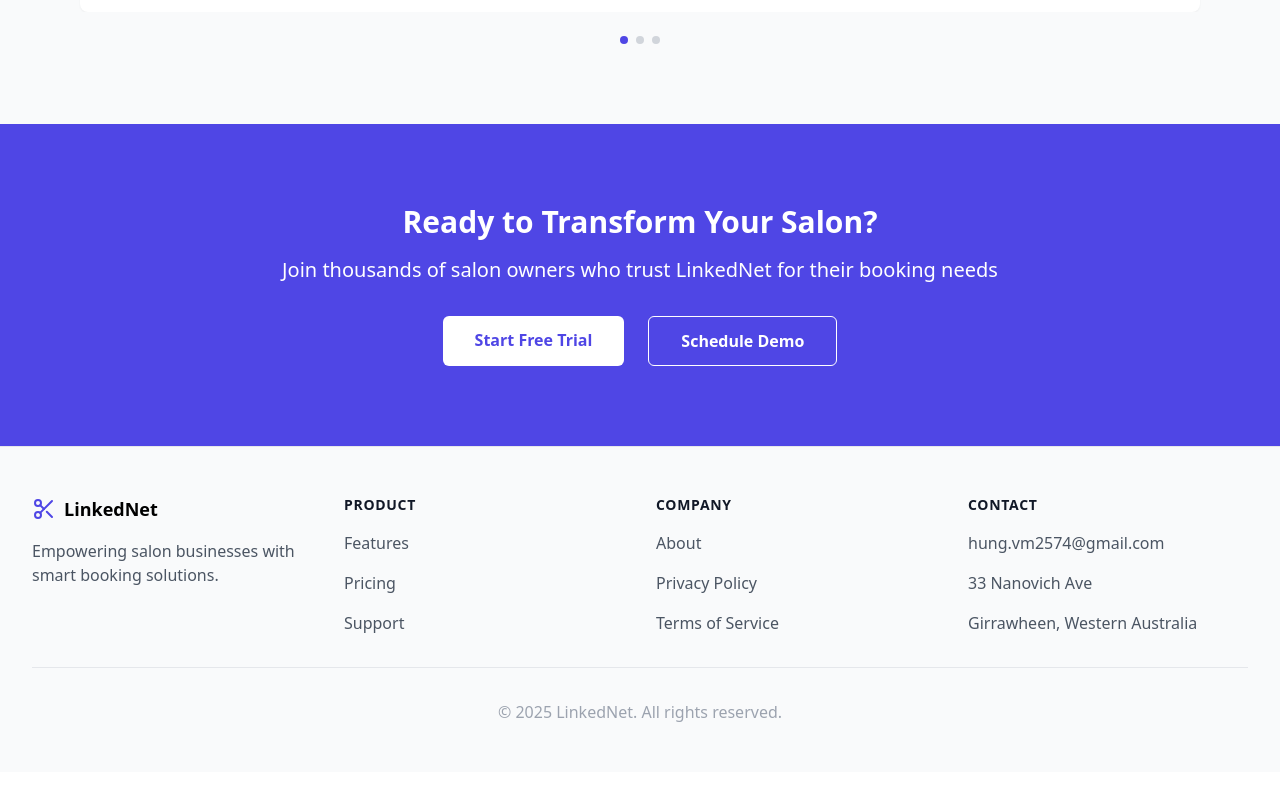
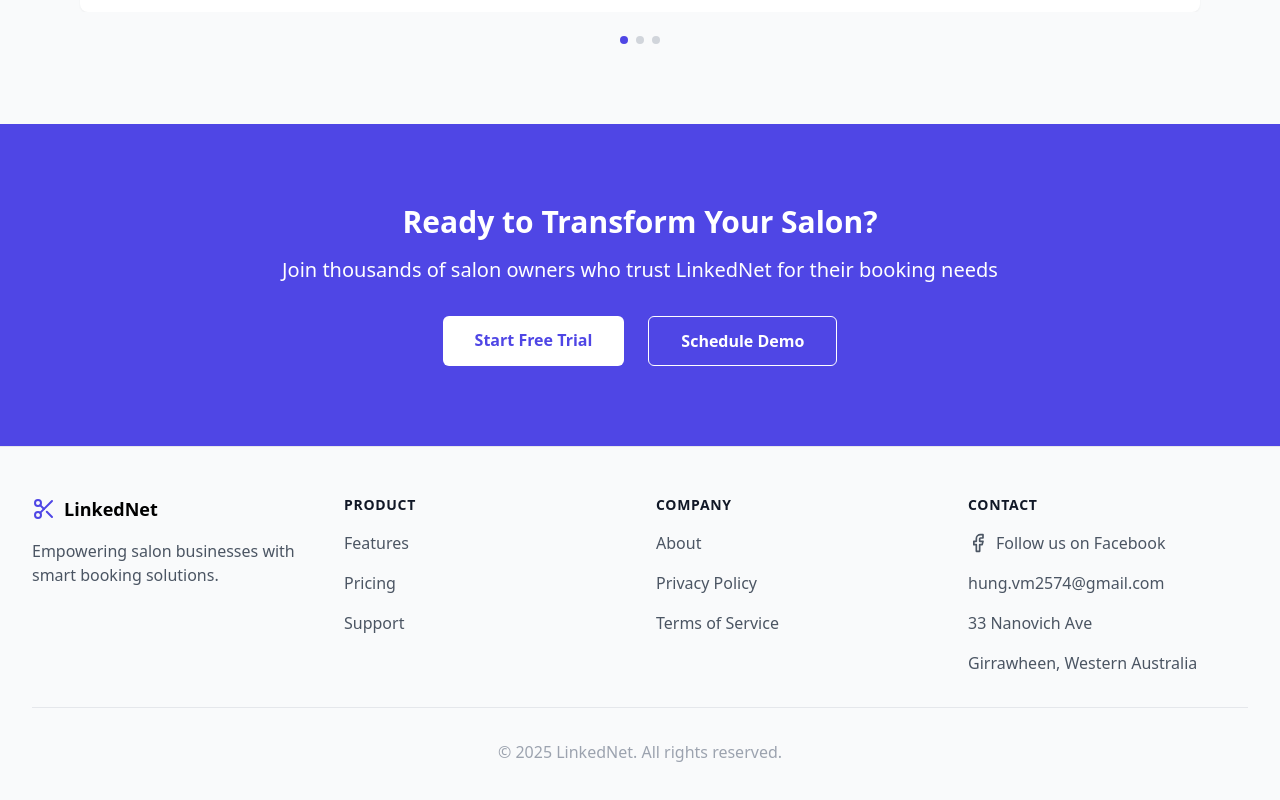
Before and after one commit to herohung093/LinkedNetLandingSite-, a React (Vite) app: page / in a window 1280 px wide. Shown: the part 1730-2530 px from the top of the page. Before the commit the page ends 2502 px from the top, so only its background shows below. Built offline with nearby package versions, Linux system fonts and the light colour scheme.

Commit message:
add facebook link

```diff
--- a/src/App.tsx
+++ b/src/App.tsx
@@ -1,6 +1,7 @@
 import React from 'react';
 import { BrowserRouter as Router, Routes, Route, Link } from 'react-router-dom';
-import { Scissors } from 'lucide-react';
+import { Scissors, Facebook } from 'lucide-react';
+import { config } from './config';
 import { Navbar } from './components/Navbar';
 import Home from './pages/Home';
 import Privacy from './pages/Privacy';
@@ -41,6 +42,17 @@ function Footer() {
           <div>
             <h3 className="text-sm font-semibold text-gray-900 tracking-wider uppercase mb-4">Contact</h3>
             <ul className="space-y-4">
+              <li>
+                <a
+                  href={config.social.facebook}
+                  target="_blank"
+                  rel="noopener noreferrer"
+                  className="flex items-center text-gray-600 hover:text-indigo-600"
+                >
+                  <Facebook className="h-5 w-5 mr-2" />
+                  <span>Follow us on Facebook</span>
+                </a>
+              </li>
               <li><a href="mailto:hung.vm2574@gmail.com" className="text-gray-600 hover:text-indigo-600">hung.vm2574@gmail.com</a></li>
               <li className="text-gray-600">33 Nanovich Ave</li>
               <li className="text-gray-600">Girrawheen, Western Australia</li>
--- a/src/config/index.ts
+++ b/src/config/index.ts
@@ -15,7 +15,10 @@ export const config = {
     phone: '0401070232'
   },
   web3forms: {
-    apiKey: 'a2b4f9ac-6e94-47b6-91a2-96099b689c9f'
+    apiKey: 'a2b4f9ac-6e94-47b6-91a2-96099b689c9f',
+  },
+  social: {
+    facebook: 'https://www.facebook.com/linkednet.au/'
   }
 } as const;
 
```
